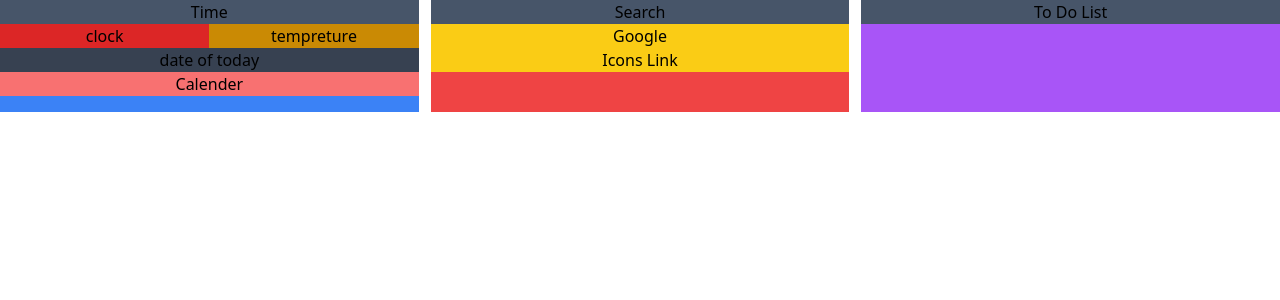
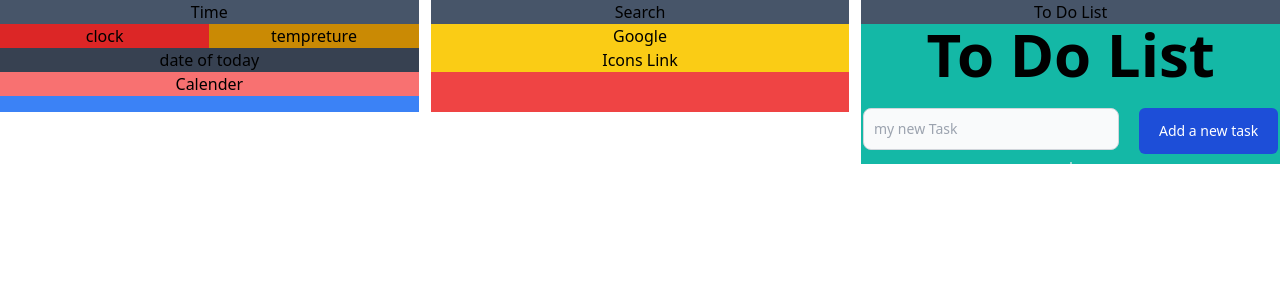
Before and after one commit to ehsan-golbar/Vite_toDoList, a React (Vite) app: page / in a window 1280 px wide. Shown: the top 300 px of the page. Built offline with nearby package versions, Linux system fonts and the light colour scheme.

Commit message:
add To do list component

```diff
--- a/src/App.jsx
+++ b/src/App.jsx
@@ -1,6 +1,7 @@
 import { useState } from "react";
 
 import "./index.css";
+import ToDo from "./components/ToDo.jsx";
 
 function App() {
   return (
@@ -21,8 +22,9 @@ function App() {
           <h1>Icons Link</h1>
         </div>
       </div>
-      <div className="h-28 bg-purple-500 text-center lg:col-span-1 md:col-span-2">
+      <div className="h-28  text-center lg:col-span-1 md:col-span-2">
         <h1 className="bg-slate-600 ">To Do List </h1>
+        <ToDo ></ToDo>
       </div>
     </div>
   );
--- /dev/null
+++ b/src/components/ToDo.jsx
@@ -0,0 +1,94 @@
+import { useState, useEffect } from "react";
+import "../index.css";
+
+function ToDo() {
+  const initialTasks = () => {
+    let getTasks = localStorage.getItem("taskdata");
+    return getTasks ? JSON.parse(getTasks) : [];
+  };
+
+  const [userTask, setUserTask] = useState("");
+  const [TasksList, setTasksList] = useState(initialTasks);
+
+  useEffect(() => {
+    console.log(TasksList);
+    localStorage.setItem("taskdata", JSON.stringify(TasksList));
+  }, [TasksList]);
+
+  const creatTask = (task) => {
+    const newTask = {
+      id: Math.random(),
+      taskName: task,
+    };
+    setTasksList([...TasksList, newTask]);
+    setUserTask("");
+  };
+
+  const deleteTask = (id) => {
+    const tempList = TasksList.filter((task) => task.id !== id);
+    setTasksList(tempList);
+  };
+
+  return (
+    <div className="grid justify-items-center bg-teal-500">
+      <h1 className="text-6xl font-bold"> To Do List </h1>
+
+      <div className="flex space-x-5 mt-6">
+        <input
+          type="text"
+          id="first_name"
+          className="bg-gray-50 border border-gray-300 text-gray-900 text-sm rounded-lg focus:ring-blue-500 focus:border-blue-500 block w-64 p-2.5 dark:bg-gray-700 dark:border-gray-600 dark:placeholder-gray-400 dark:text-white dark:focus:ring-blue-500 dark:focus:border-blue-500 mb-3"
+          placeholder="my new Task"
+          required
+          value={userTask}
+          onChange={(e) => {
+            setUserTask(e.target.value);
+          }}
+        />
+        <button
+          type="button"
+          className="text-white bg-blue-700 hover:bg-blue-800 focus:outline-none focus:ring-4 focus:ring-blue-300 font-medium rounded-md text-sm px-5 py-2.5 text-center mr-2 mb-2 dark:bg-blue-600 dark:hover:bg-blue-700 dark:focus:ring-blue-800"
+          onClick={() => {
+            creatTask(userTask);
+          }}
+        >
+          Add a new task
+        </button>
+      </div>
+      <ul className="text-sm font-medium text-gray-900 bg-white border border-gray-200 rounded-lg dark:bg-gray-700 dark:border-gray-600 dark:text-white">
+        {TasksList.map((task) => (
+          <div className="p-1">
+            <li key={task.id} className="flex justify-between space-x-5">
+              <label className="text-2xl text-center break-words">
+                {task.taskName}
+              </label>
+              <button
+                type="button"
+                className="text-white bg-blue-700 hover:bg-blue-800 focus:ring-4 focus:outline-none focus:ring-blue-300 font-medium rounded-full text-sm p-2.5 text-center inline-flex items-center mr-2 dark:bg-blue-600 dark:hover:bg-blue-700 dark:focus:ring-blue-800 mb-3"
+                onClick={() => deleteTask(task.id)}
+              >
+                <svg
+                  className="w-6 h-6 text-white dark:text-white"
+                  aria-hidden="true"
+                  xmlns="http://www.w3.org/2000/svg"
+                  fill="none"
+                  viewBox="0 0 16 12"
+                >
+                  <path
+                    stroke="currentColor"
+                    stroke-linecap="round"
+                    stroke-linejoin="round"
+                    stroke-width="2"
+                    d="M1 5.917 5.724 10.5 15 1.5"
+                  />
+                </svg>
+              </button>{" "}
+            </li>
+          </div>
+        ))}
+      </ul>
+    </div>
+  );
+}
+
+export default ToDo;
```
